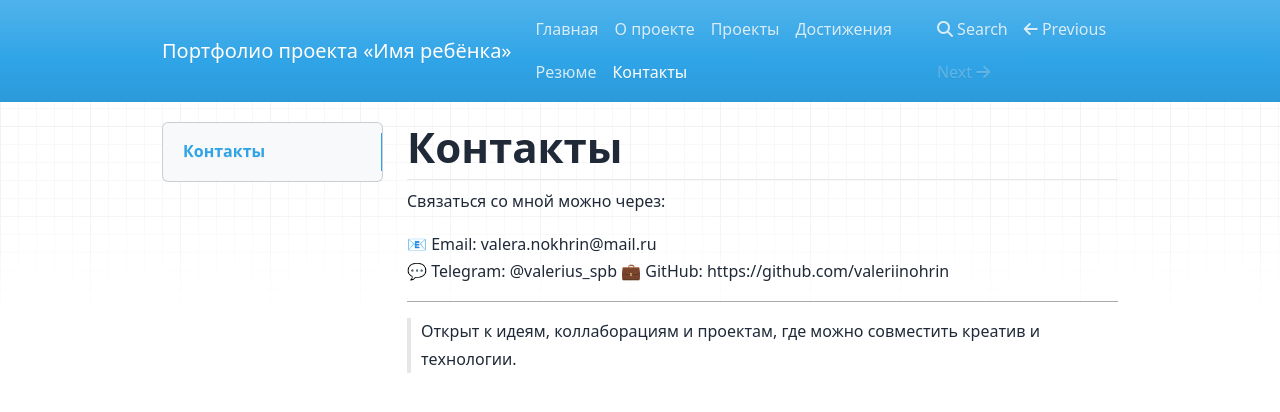
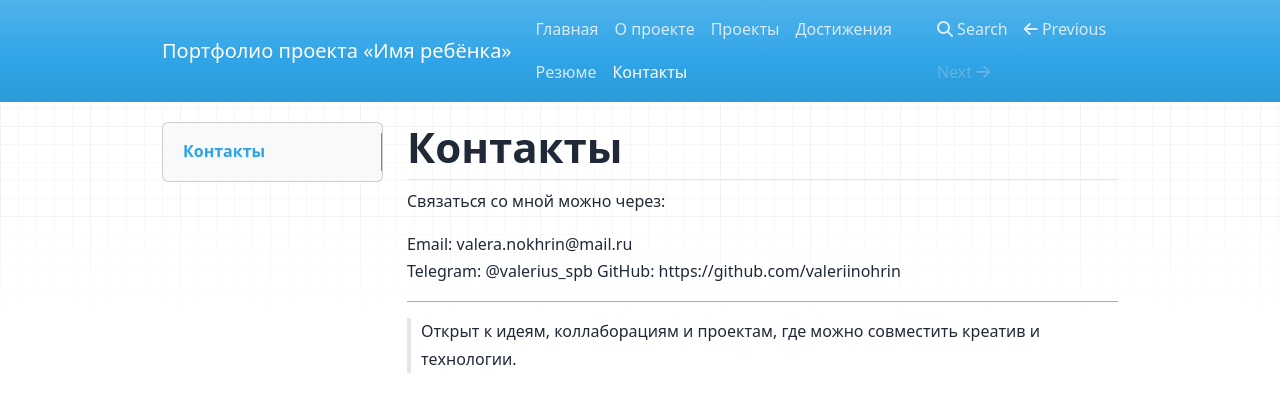
Before and after one commit to valeriinohrin/portfolio-nohrin, an MkDocs documentation site: the page built from docs/contacts.md, in a window 1280 px wide. Shown: the top 412 px of the page. Built offline with MkDocs 1.6.1, drawn with Linux system fonts in a browser that asks for light colours; nearby versions of some CDN libraries.

```diff
--- a/docs/contacts.md
+++ b/docs/contacts.md
@@ -2,9 +2,9 @@
 
 Связаться со мной можно через:
 
-📧 **Email:** valera.nokhrin@mail.ru
-💬 **Telegram:** @valerius_spb
-💼 **GitHub:** https://github.com/valeriinohrin
+**Email:** valera.nokhrin@mail.ru
+**Telegram:** @valerius_spb
+**GitHub:** https://github.com/valeriinohrin
 
 ---
 
```
